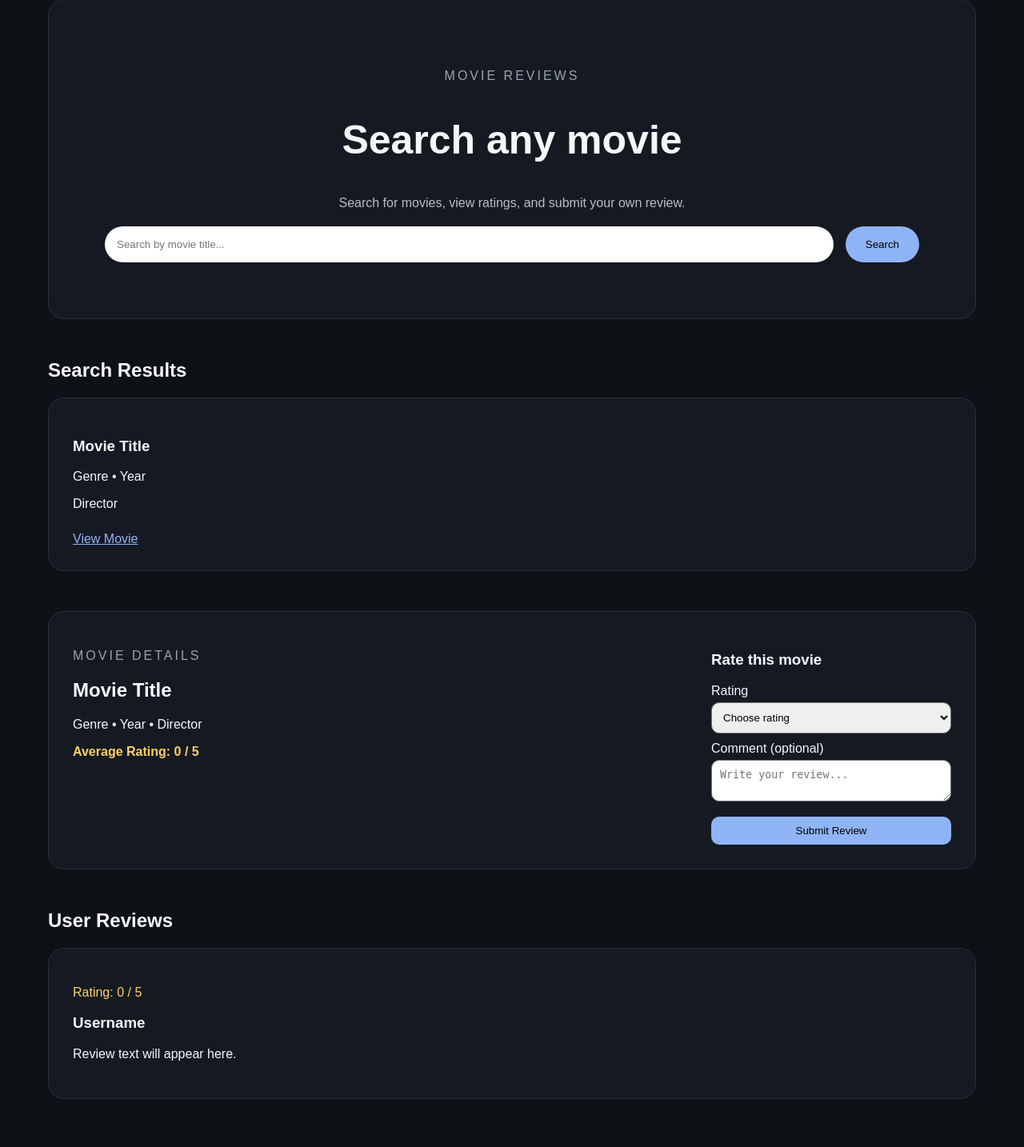
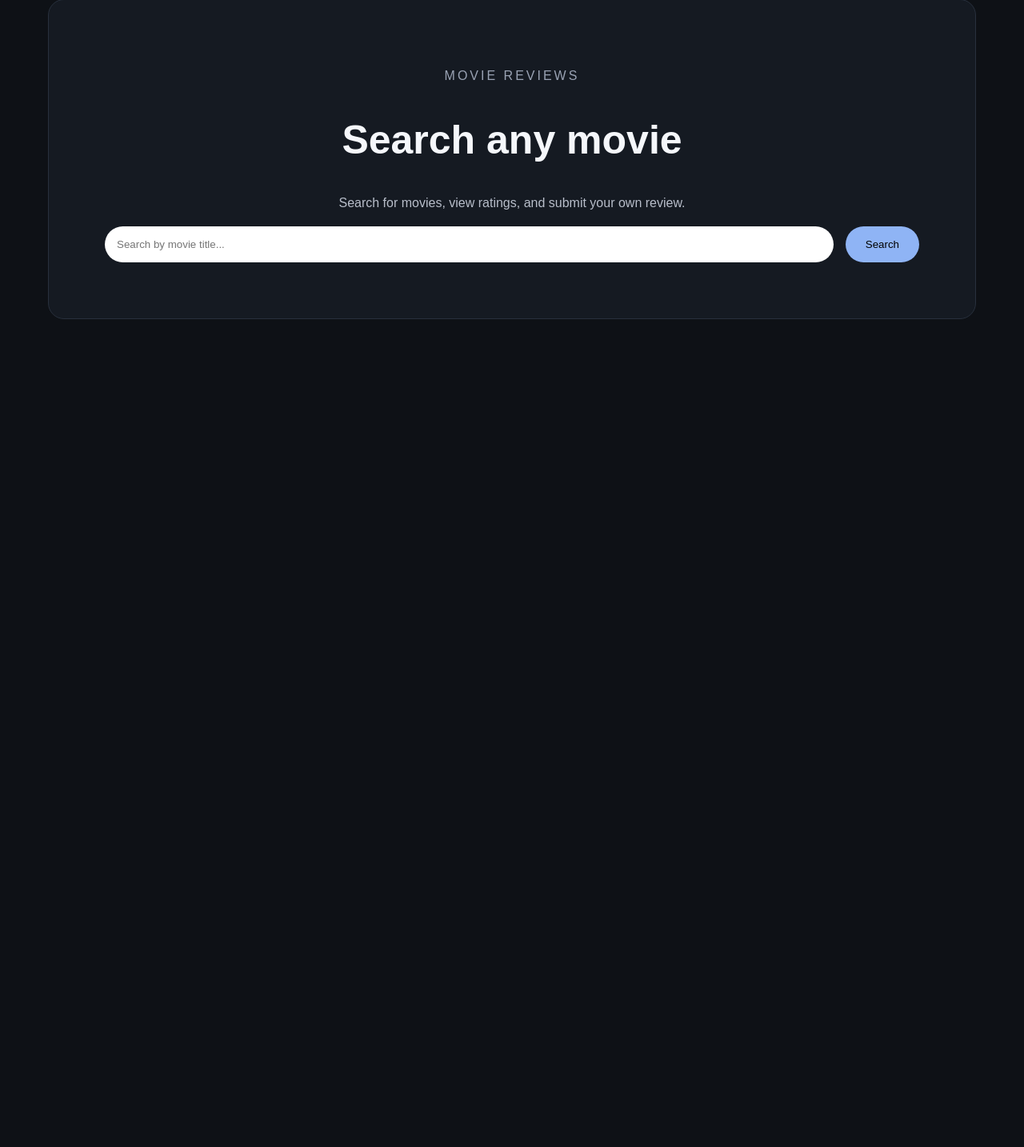
Before and after one commit to JonathanGott/EECS447Project, a PHP site: page / in a window 1280 px wide. Shown: the part 141-1575 px from the top of the page at 80% size. After the commit the page ends 540 px from the top, so only its background shows below. Run offline with PHP 8.4, Linux system fonts and the light colour scheme.

Commit message:
Refactor index.php by removing comments
Removed unnecessary comments and cleaned up HTML structure.

```diff
--- a/index.php
+++ b/index.php
@@ -3,22 +3,17 @@
 <html lang="en">
 <head>
   <meta charset="UTF-8" />
-
-  <!-- Makes site responsive -->
   <meta name="viewport" content="width=device-width, initial-scale=1.0" />
 
   <title>Movie Review</title>
 
-  <!-- Link CSS -->
   <link rel="stylesheet" href="style.css" />
 </head>
 <body>
 
-<!--  NAVBAR   -->
 <header class="navbar">
-  <h1>Movie Review </h1>
+  <h1>Movie Review</h1>
 
-  <!-- Required: login/register (from your PDF) -->
   <nav>
     <a href="index.php">Search</a>
 
@@ -31,13 +26,9 @@
   </nav>
 </header>
 
-
 <main>
 
-  <!--  HERO / SEARCH SECTION  -->
-  <!-- This is the main entry point of the app -->
   <section class="hero-card">
-
     <p class="eyebrow">MOVIE REVIEWS</p>
 
     <h2>Search any movie</h2>
@@ -46,11 +37,7 @@
       Search for movies, view ratings, and submit your own review.
     </p>
 
-    <!-- FORM: connects to backend search -->
-    <!-- This will become a dynamic query -->
     <form class="search-box" method="GET" action="search.php">
-
-      <!-- User input -->
       <input
         type="text"
         name="search"
@@ -59,110 +46,7 @@
       />
 
       <button type="submit">Search</button>
-
     </form>
-  </section>
-
-
-  <!--  SEARCH RESULTS  -->
-  <!-- PHP will dynamically generate movie results here -->
-  <section class="section">
-
-    <h2>Search Results</h2>
-
-    <div class="movie-grid">
-
-      <!-- Example structure ONLY (will be replaced by PHP loop) -->
-      <!-- Each movie should link to its own page -->
-
-      <div class="movie-card">
-        <h3>Movie Title</h3>
-        <p>Genre • Year</p>
-        <p>Director</p>
-
-        <!-- Pass movie ID to backend -->
-        <a href="movie.php?id=1" class="card-link">View Movie</a>
-      </div>
-
-    </div>
-  </section>
-
-
-  <!--  MOVIE DETAILS  -->
-  <!-- This section will be its own page (movie.php) -->
-  <section class="section">
-
-    <div class="details-card">
-
-      <!-- LEFT: Movie info from database -->
-      <div>
-
-        <p class="eyebrow">MOVIE DETAILS</p>
-
-        <h2>Movie Title</h2>
-
-        <p>Genre • Year • Director</p>
-
-        <!-- Must calculate average rating (requirement) -->
-        <p class="average-rating">Average Rating: 0 / 5</p>
-
-      </div>
-
-
-      <!-- RIGHT: Review form -->
-      <!-- This fulfills CREATE REVIEW requirement -->
-      <form class="review-form" method="POST" action="submit_review.php">
-
-        <h3>Rate this movie</h3>
-
-        <!-- Hidden movie ID -->
-        <input type="hidden" name="movie_id" value="1" />
-
-        <!-- Rating input -->
-        <label>Rating</label>
-        <select name="rating" required>
-          <option value="">Choose rating</option>
-          <option value="1">1</option>
-          <option value="1.5">1.5</option>
-          <option value="2">2</option>
-          <option value="2.5">2.5</option>
-          <option value="3">3</option>
-          <option value="3.5">3.5</option>
-          <option value="4">4</option>
-          <option value="4.5">4.5</option>
-          <option value="5">5</option>
-        </select>
-
-        <!-- Optional comment -->
-        <label>Comment (optional)</label>
-        <textarea name="comment" placeholder="Write your review..."></textarea>
-
-        <button type="submit">Submit Review</button>
-
-      </form>
-
-    </div>
-  </section>
-
-
-  <!--  REVIEWS  -->
-  <!-- PHP will pull reviews using JOIN (User + Review) -->
-  <section class="section">
-
-    <h2>User Reviews</h2>
-
-    <div class="reviews-list">
-
-      <!-- Example ONLY -->
-      <!-- Will be generated with SQL JOIN -->
-      <div class="review-card">
-        <p class="stars">Rating: 0 / 5</p>
-        <h3>Username</h3>
-        <p>Review text will appear here.</p>
-      </div>
-
-    </div>
-
   </section>
 
 </main>
```
